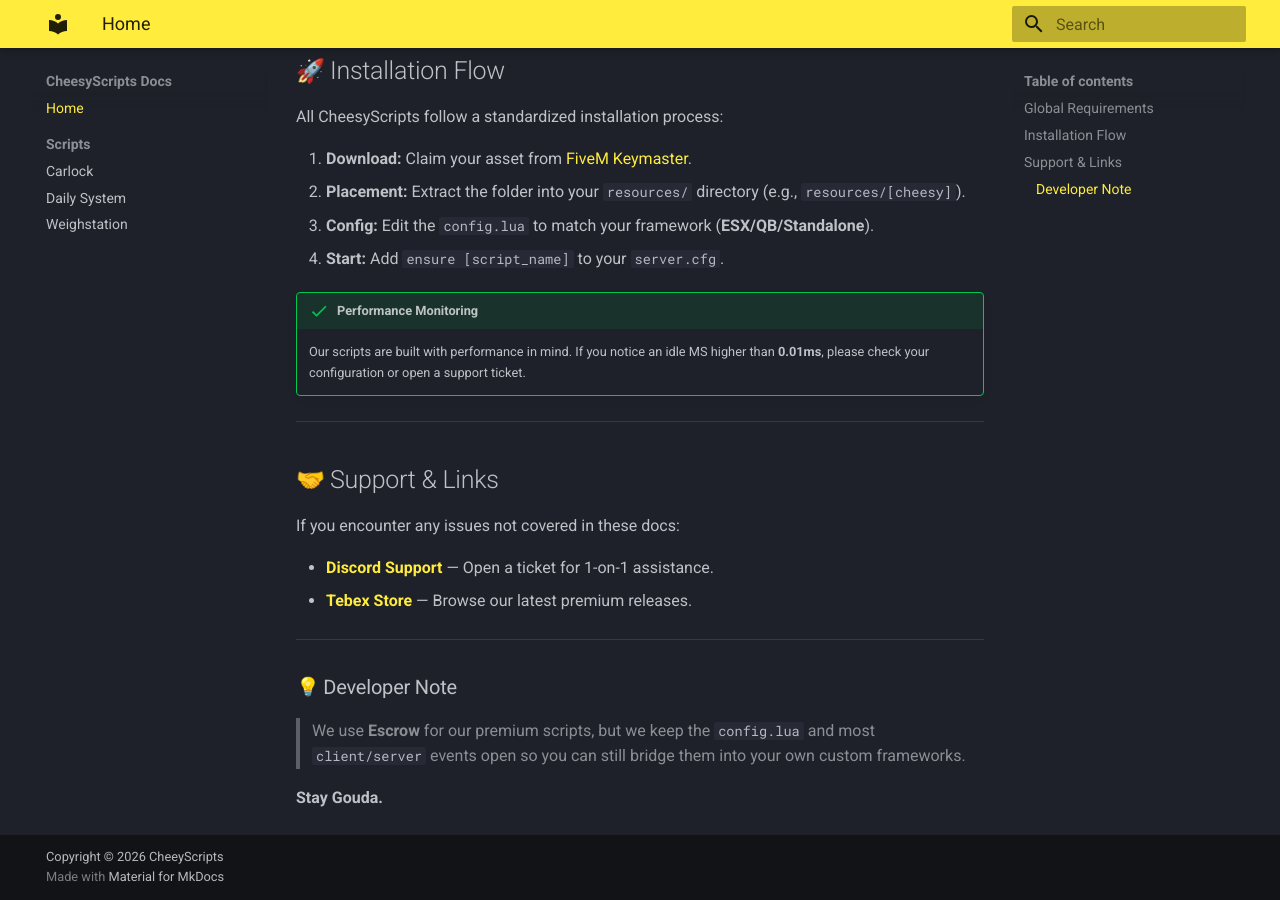
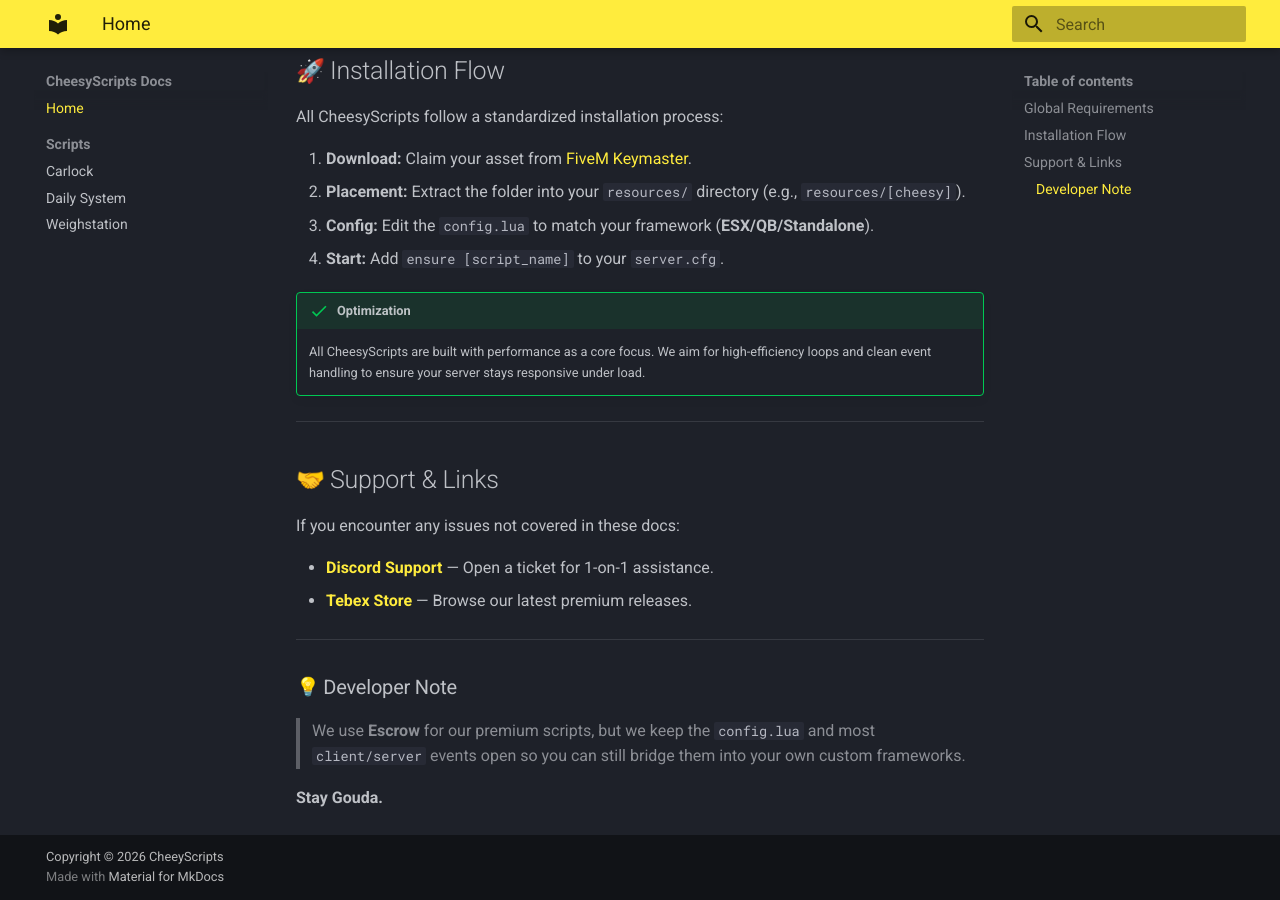
Before and after one commit to CheesyScript/docs.github.io, an MkDocs documentation site: the page built from docs/index.md, in a window 1280 px wide and 900 px high, scrolled down 588 px. Built offline with MkDocs 1.6.1 and Material for MkDocs 9.7.7, drawn with Linux system fonts in a browser that asks for light colours; emoji names are drawn with the system emoji font.

Commit message:
Update index.md

```diff
--- a/docs/index.md
+++ b/docs/index.md
@@ -18,13 +18,13 @@ Before installing any of our scripts, ensure your server meets these baseline re
 ## :rocket: Installation Flow
 All CheesyScripts follow a standardized installation process:
 
-1.  **Download:** Claim your asset from [FiveM Keymaster](https://keymaster.fivem.net/assets).
+1.  **Download:** Claim your asset from [FiveM Keymaster](https://portal.cfx.re/login).
 2.  **Placement:** Extract the folder into your `resources/` directory (e.g., `resources/[cheesy]`).
 3.  **Config:** Edit the `config.lua` to match your framework (**ESX/QB/Standalone**).
 4.  **Start:** Add `ensure [script_name]` to your `server.cfg`.
 
-!!! success "Performance Monitoring"
-    Our scripts are built with performance in mind. If you notice an idle MS higher than **0.01ms**, please check your configuration or open a support ticket.
+!!! success "Optimization"
+    All CheesyScripts are built with performance as a core focus. We aim for high-efficiency loops and clean event handling to ensure your server stays responsive under load.
 
 ---
 
```
